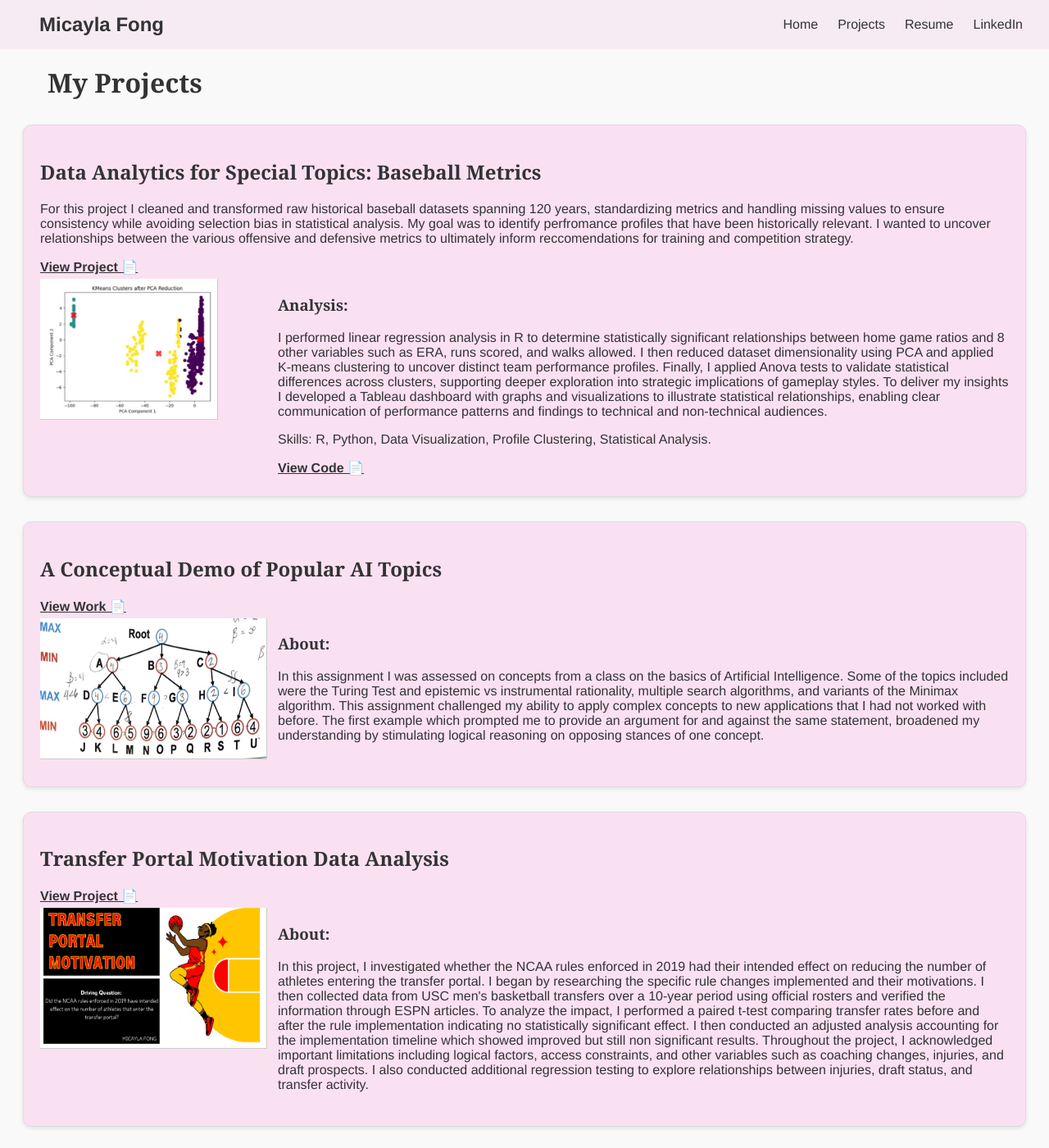
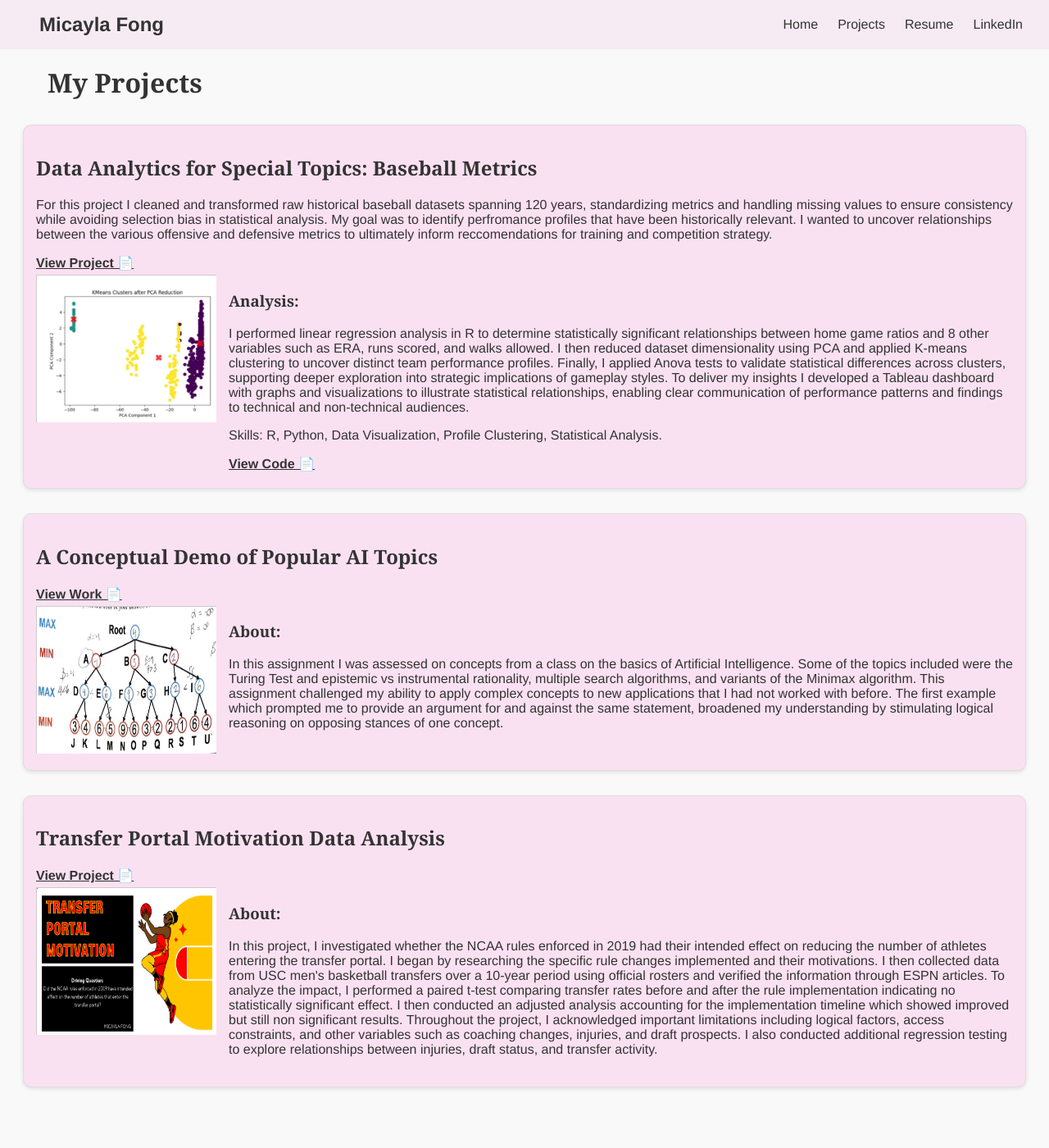
Before and after one commit to mdfong35/mdfong35.github.io, a Jekyll site: the page built from projects.md, in a window 1280 px wide and 1400 px high. Shown: the whole window at 82% size. Built offline with Jekyll 4.4.1, drawn with Linux system fonts in a browser that asks for light colours.

Commit message:
Update style.css

```diff
--- a/assets/style.css
+++ b/assets/style.css
@@ -71,7 +71,7 @@ h1, h2, h3 {
 .project-card {
     border: 1px solid #ddd;
     border-radius: 10px;
-    padding: 20px;
+    padding: 15px;
     margin: 30px 20px;
     background-color: #fae1f2;
     box-shadow: 0 2px 5px rgba(0,0,0,0.1);
@@ -91,13 +91,13 @@ h1, h2, h3 {
 .project-analysis {
     display: flex;
     align-items: flex-start;
-    gap: 10px;
+    gap: 15px;
     margin-top: 5px;
     margin-bottom: 5px;
 }
 
 .project-thumbnail {
-    max-width: 280px;
+    max-width: 220px;
     height: auto;
     border: 1px solid #ccc;
 }
@@ -107,16 +107,15 @@ h1, h2, h3 {
 }
 
 .img-crop-container {
-  width: 280px;
+  width: 220px;
   height: 180px;
   overflow: hidden;
   position: relative;
+  flex-shrink: 0;
 }
 
 .img-crop-container img {
   position: absolute;
   width: auto;
   height: 100%;
-  top: -10px;
-  left: -5px;
 }
```
